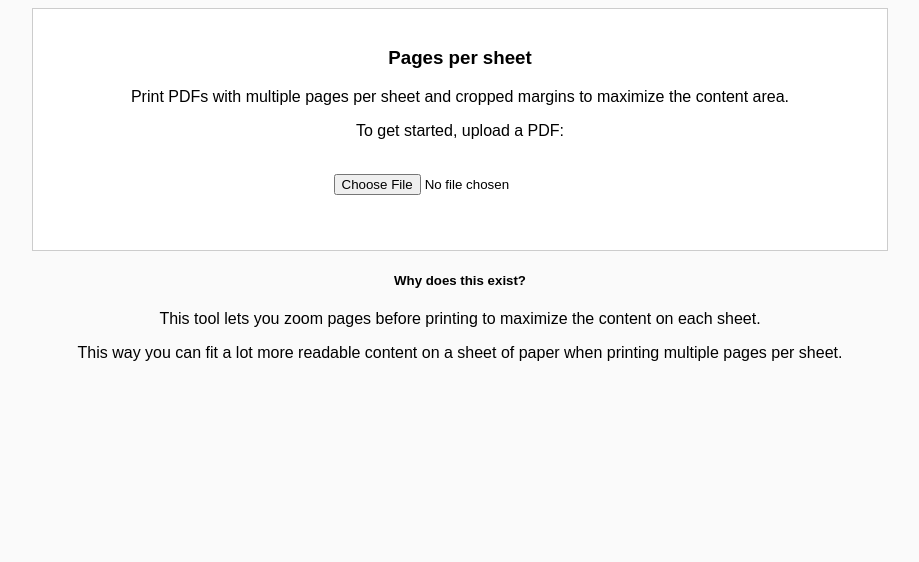
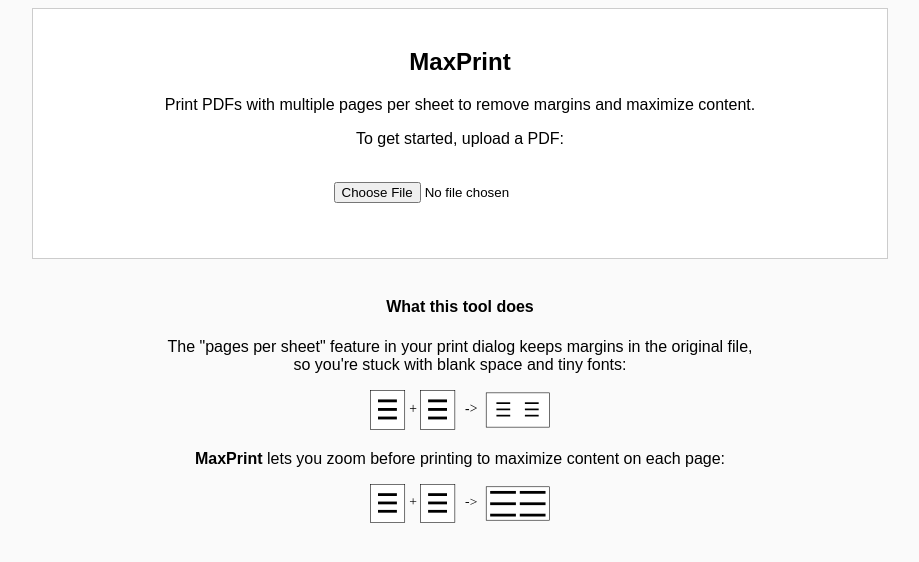
Before and after one commit to theak/pagespersheet, a Flask app: page / in a window 1280 px wide. Shown: the top 562 px of the page, without its empty margins (180-1099 px from the left). Run offline with Flask 3, Linux system fonts and the light colour scheme.

Commit message:
help docs

```diff
--- a/static/css/index.css
+++ b/static/css/index.css
@@ -4,6 +4,14 @@ body {
   background-color: #FAFAFA
 }
 
+.info {
+  width: 600px;
+  margin-left: auto;
+  margin-right: auto;
+}
+.drawing {
+  width: 30%;
+}
 #spinner {
   display: inline-block;
   width: 50px;
--- a/templates/index.html
+++ b/templates/index.html
@@ -3,13 +3,13 @@
 <head>
   <meta charset="UTF-8">
   <meta name="viewport" content="width=device-width, initial-scale=1.0">
-  <title>Pages Per Sheet</title>
+  <title>MaxPrint</title>
   <link rel="stylesheet" href="/static/css/index.css"/>
 </head>
 <body>
   <div id="container">
-    <h3>Pages per sheet</h3>
-    <p>Print PDFs with multiple pages per sheet and cropped margins to maximize the content area.</p>
+    <h2>MaxPrint</h2>
+    <p>Print PDFs with multiple pages per sheet to remove margins and maximize content.</p>
     <p>To get started, upload a PDF:</p>
     <br />
     <form id="uploadForm" action="/upload" method="post" enctype="multipart/form-data">
@@ -23,7 +23,17 @@
       <p><button onclick="cancel()">cancel</button></p>
     </div>
 
-    <script>
+  </div>
+  <br/>
+
+  <div class="info">
+    <h4>What this tool does</h4>
+    <p>The "pages per sheet" feature in your print dialog keeps margins in the original file, so you're stuck with blank space and tiny fonts:</p>
+    <p><img class="drawing" src="/static/img/before.svg" /></p>
+    <p><b>MaxPrint</b> lets you zoom before printing to maximize content on each page:</p>
+    <p><img class="drawing" src="/static/img/after.svg" /></p>
+  </div>
+  <script>
       function preventDefaults(e) {
         e.preventDefault();
         e.stopPropagation();
@@ -51,12 +61,5 @@
         document.getElementById('uploadForm').submit();
       });
     </script>
-  </div>
-
-  <div>
-    <h5>Why does this exist?</h5>
-    <p>This tool lets you zoom pages before printing to maximize the content on each sheet.</p>
-    <p>This way you can fit a lot more readable content on a sheet of paper when printing multiple pages per sheet.</p>
-  </div>
 </body>
 </html>
```
Also changed, not shown: static/img/after.svg (added), static/img/before.svg (added).
